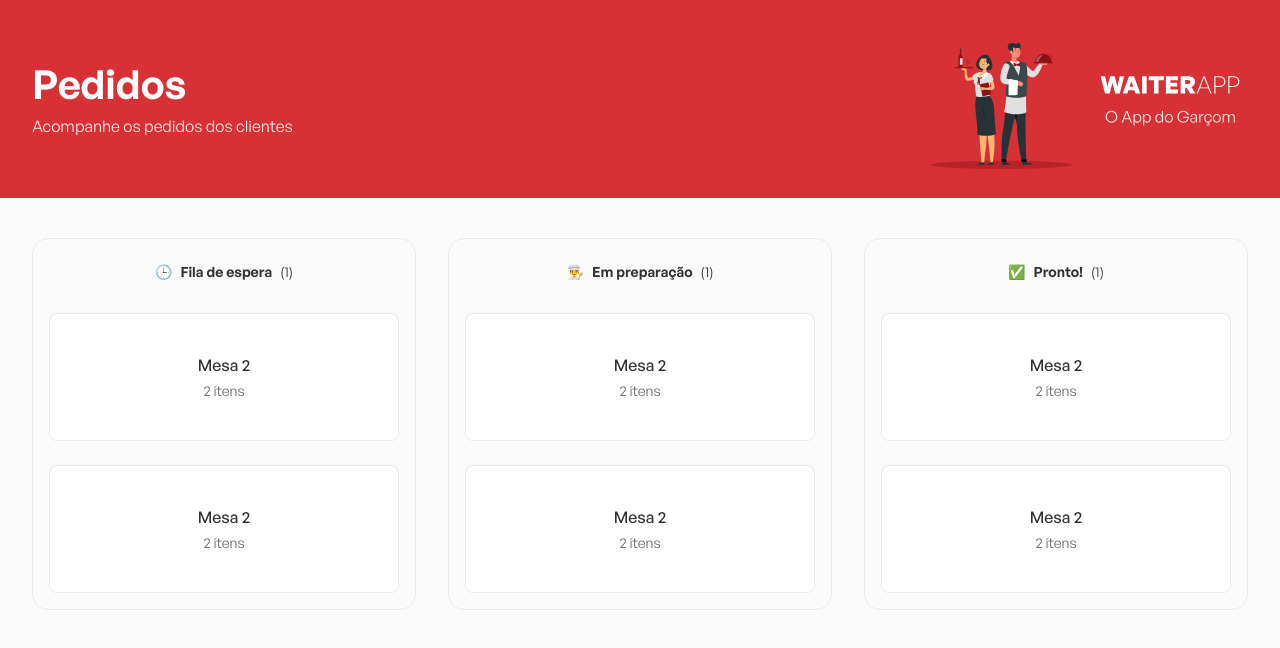
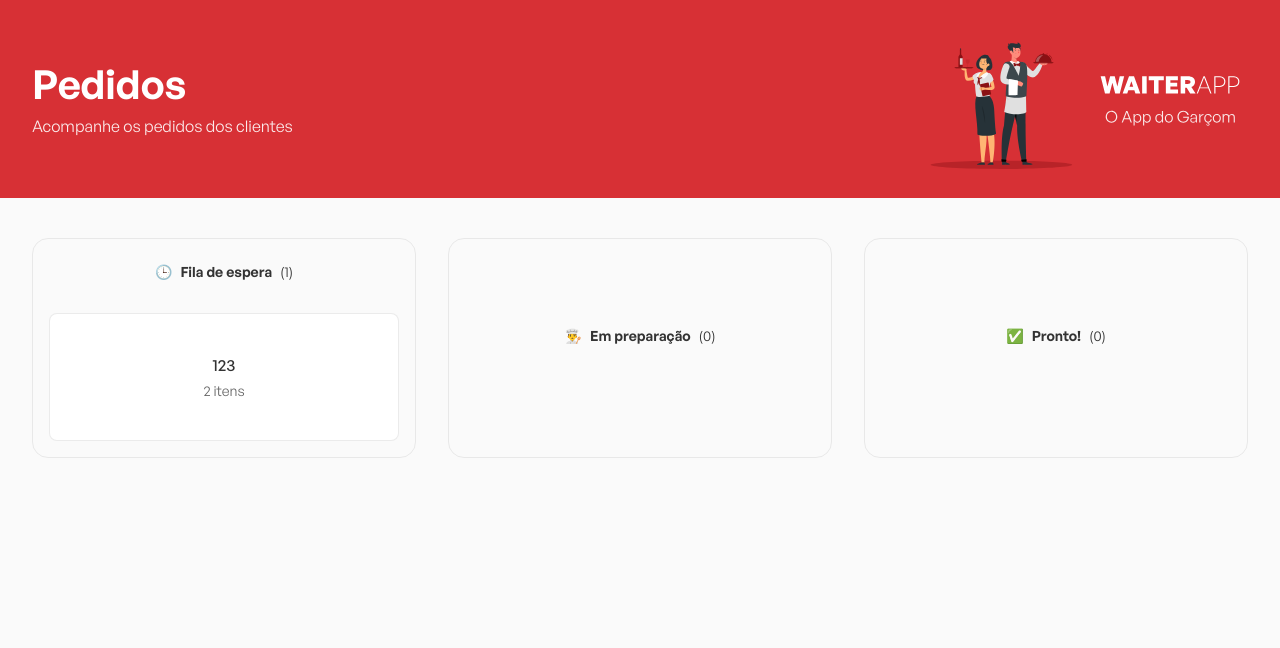
Before and after one commit to Robson-Carvalho/waiter-app-web, a React (Vite) app: page / in a window 1280 px wide. Shown: the top 648 px of the page. Built offline with nearby package versions, Linux system fonts and the light colour scheme.

Commit message:
:sparkles: feat added props in orders board component

```diff
--- a/src/components/Orders/index.tsx
+++ b/src/components/Orders/index.tsx
@@ -1,13 +1,43 @@
+import { Order } from "../../types/Order";
 import { Container } from "./styles";
+import { OrdersBoard } from "../OrdersBoard";
 
-import { OrdersBoard } from "../OrdersBoard";
+const orders: Order[] = [
+  {
+    _id: "641cc98425438d3ee0fdd5de",
+    table: "123",
+    status: "WAITING",
+    products: [
+      {
+        product: {
+          name: "Pizza quatro queijos",
+
+          imagePath: "1679597867247-quatro-queijos.png",
+          price: 40,
+        },
+        quantity: 3,
+        _id: "641cc98425438d3ee0fdd5df",
+      },
+      {
+        product: {
+          name: "Coca cola",
+
+          imagePath: "1679605949703-coca-cola.png",
+          price: 7,
+        },
+        quantity: 3,
+        _id: "641cc98425438d3ee0fdd5e0",
+      },
+    ],
+  },
+];
 
 export const Orders = () => {
   return (
     <Container>
-      <OrdersBoard icon="🕒" title="Fila de espera" />
-      <OrdersBoard icon="👨‍🍳" title="Em preparação" />
-      <OrdersBoard icon="✅" title="Pronto!" />
+      <OrdersBoard icon="🕒" title="Fila de espera" orders={orders} />
+      <OrdersBoard icon="👨‍🍳" title="Em preparação" orders={[]} />
+      <OrdersBoard icon="✅" title="Pronto!" orders={[]} />
     </Container>
   );
 };
--- a/src/components/OrdersBoard/index.tsx
+++ b/src/components/OrdersBoard/index.tsx
@@ -1,29 +1,31 @@
+import { Order } from "../../types/Order";
 import { Board, OrderContainer } from "./styles";
 
 interface OrdersBoardProps {
   icon: string;
   title: string;
+  orders: Order[];
 }
 
-export const OrdersBoard = ({ icon, title }: OrdersBoardProps) => {
+export const OrdersBoard = ({ icon, title, orders }: OrdersBoardProps) => {
   return (
     <Board>
       <header>
         <span>{icon}</span>
         <strong>{title}</strong>
-        <span>(1)</span>
+        <span>({orders.length})</span>
       </header>
 
-      <OrderContainer>
-        <button type="button">
-          <strong>Mesa 2</strong>
-          <span>2 itens</span>
-        </button>
-        <button type="button">
-          <strong>Mesa 2</strong>
-          <span>2 itens</span>
-        </button>
-      </OrderContainer>
+      {orders.length >= 0 && (
+        <OrderContainer>
+          {orders.map(({ _id, table, products }) => (
+            <button type="button" key={_id}>
+              <strong>{table}</strong>
+              <span>{products.length} itens</span>
+            </button>
+          ))}
+        </OrderContainer>
+      )}
     </Board>
   );
 };
--- a/src/components/OrdersBoard/styles.ts
+++ b/src/components/OrdersBoard/styles.ts
@@ -7,6 +7,7 @@ export const Board = styled.div`
   display: flex;
   flex-direction: column;
   align-items: center;
+  justify-content: center;
   flex: 1;
 
   header {
```
